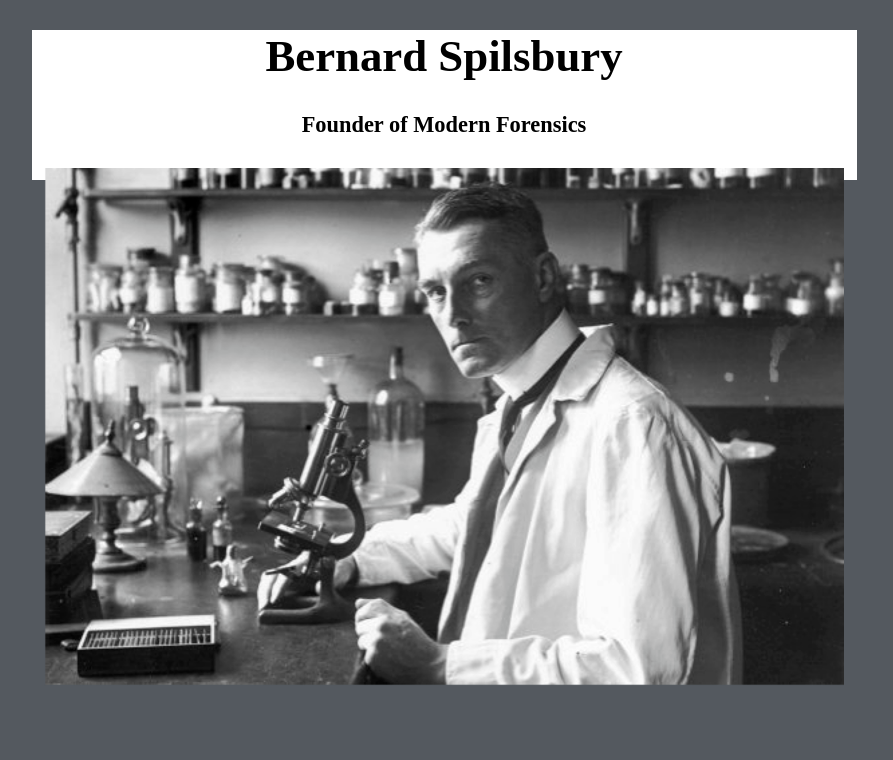
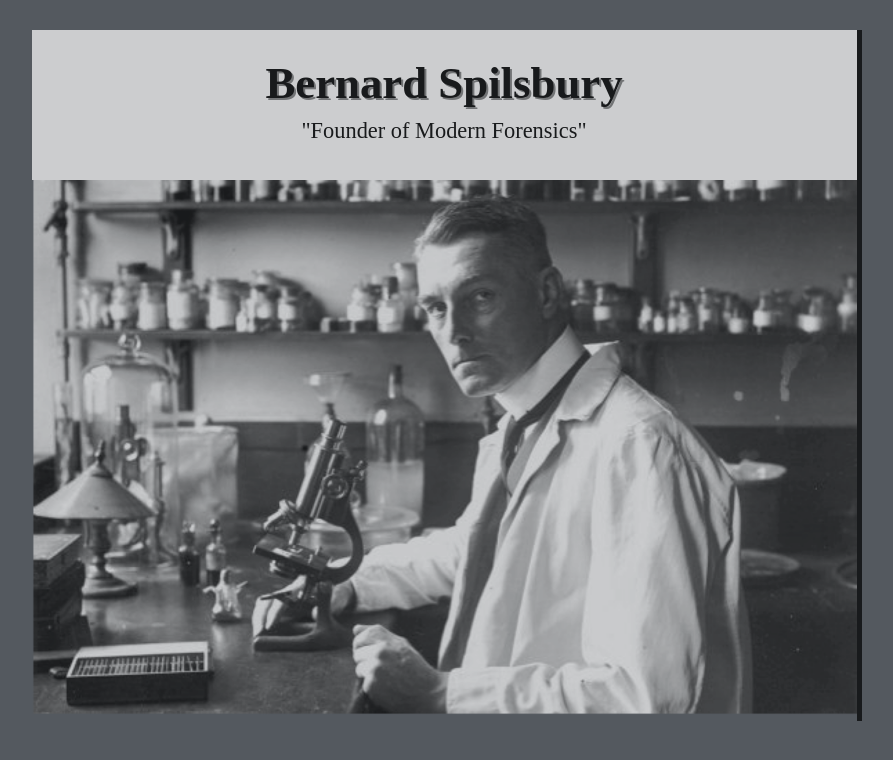
Before and after one commit to Chad-Powellv1/tribute-page, a plain HTML site: page index.html in a window 1280 px wide. Shown: the whole page, without its empty margins (196-1089 px from the left). Drawn offline with Linux system fonts and the light colour scheme.

Commit message:
update index.html and style.css files

```diff
--- a/css/style.css
+++ b/css/style.css
@@ -5,14 +5,30 @@ body {
 #main {
     max-width: 825px;
     max-height: 150px;
-    margin: auto auto;
+    margin: auto;
     font-size: 1.4em;
     background-color: #FFFFFF;
     color: #000000;
+    box-shadow: 5px 0px #000000;
     text-align: center;
+    opacity: 0.7;
+}
+
+h1 {
+    padding-top: 1.1em;
+    text-shadow: 2px 2px #808080;
+    line-height: 0.2;
+}
+
+h5 {
+    padding-top: -0.5em;
+    color: #54595F;
+    text-shadow: 1px 1px #000000;
 }
 
 #img-div {
-    width: 800px;
-    margin: auto auto;
+    max-width: 825px;
+    text-align: center;
+    padding-top: 0.8em;
+    box-shadow: 5px 0px #000000;
 }
--- a/index.html
+++ b/index.html
@@ -7,13 +7,14 @@
     <meta name="keywords" content="Forensics, Bernard Spilsbury, Forensic Science, Forensic Pathologist">
     <meta name="author" content="Chad Powell">
     <meta name="viewport" content="width=device-width, initial-scale=1.0">
+    <link rel="icon" href="/img/favicon-16x16.png" type="image/png">
     <link rel="stylesheet" href="/css/style.css">
 </head>
 
 <body>
     <main id="main">
         <h1 id="title">Bernard Spilsbury</h1>
-        <h4>Founder of Modern Forensics</h4>
+        <h5h6>"Founder of Modern Forensics"</h5>
         <div id="img-div">
             <img src="/img/spilsbury.png" alt="Bernard Spilsbury" id="img-div">
         </div>
```
Also changed, not shown: img/favicon-16x16.png (added).
